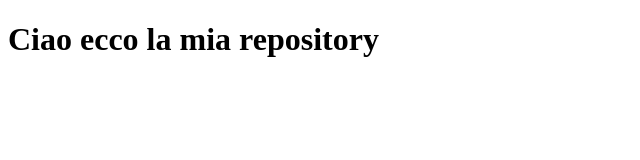
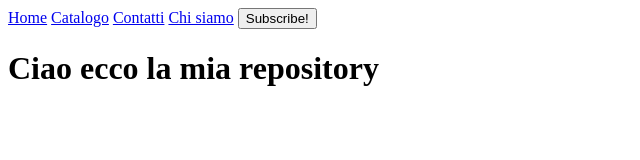
Before and after one commit to ilariasalvati00/esercizio-repository, a plain HTML site: page index.html in a window 1280 px wide. Shown: the whole page, without its empty margins (0-640 px from the left). Drawn offline with Linux system fonts and the light colour scheme.

Commit message:
add header

```diff
--- a/index.html
+++ b/index.html
@@ -8,6 +8,13 @@
 </head>
 
 <body>
+    <header>
+        <a href="#">Home</a>
+        <a href="#">Catalogo</a>
+        <a href="#">Contatti</a>
+        <a href="#">Chi siamo</a>
+        <button>Subscribe!</button>
+    </header>
     <main>
         <h1>Ciao ecco la mia repository</h1>
     </main>
```
